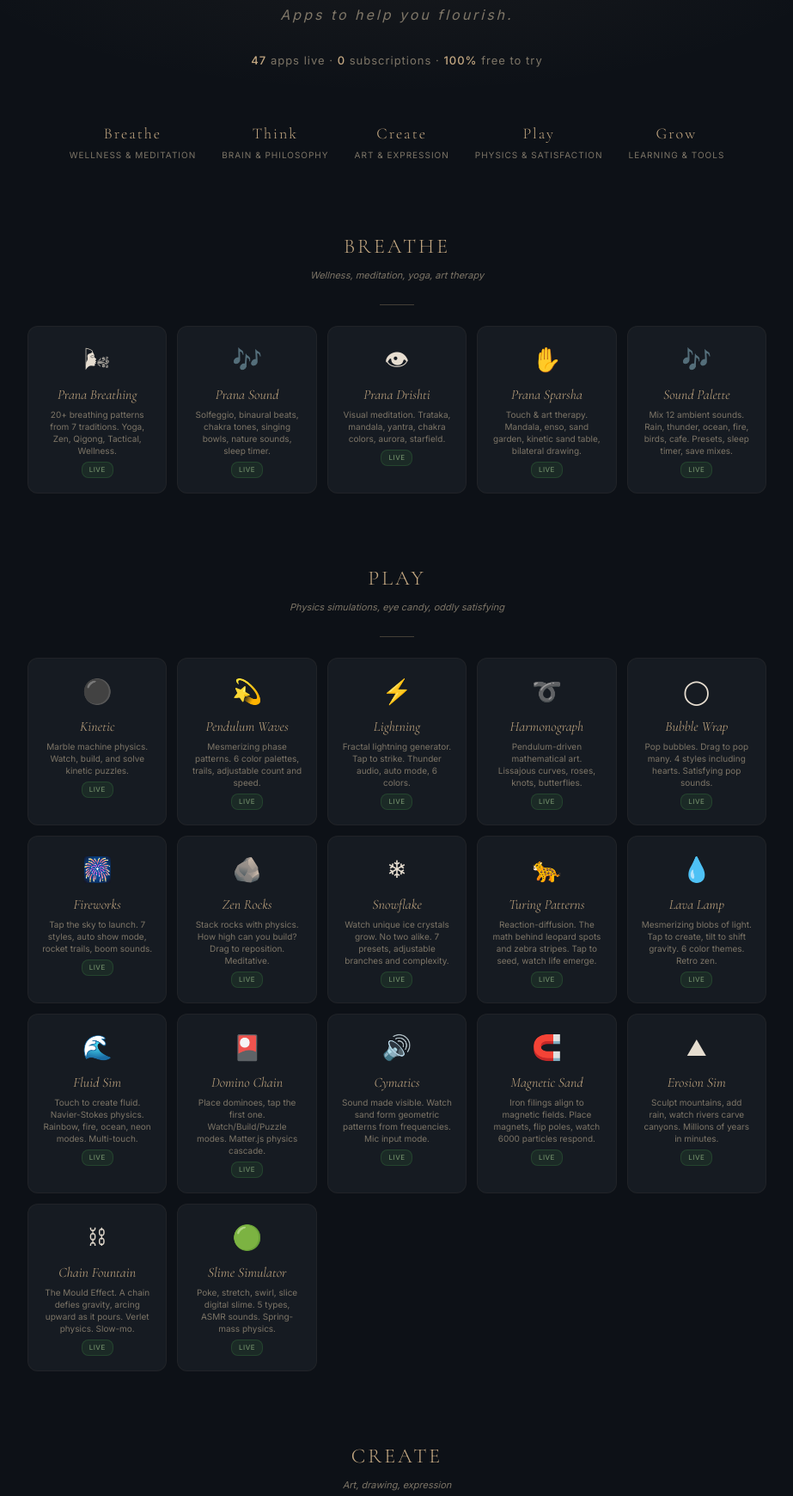
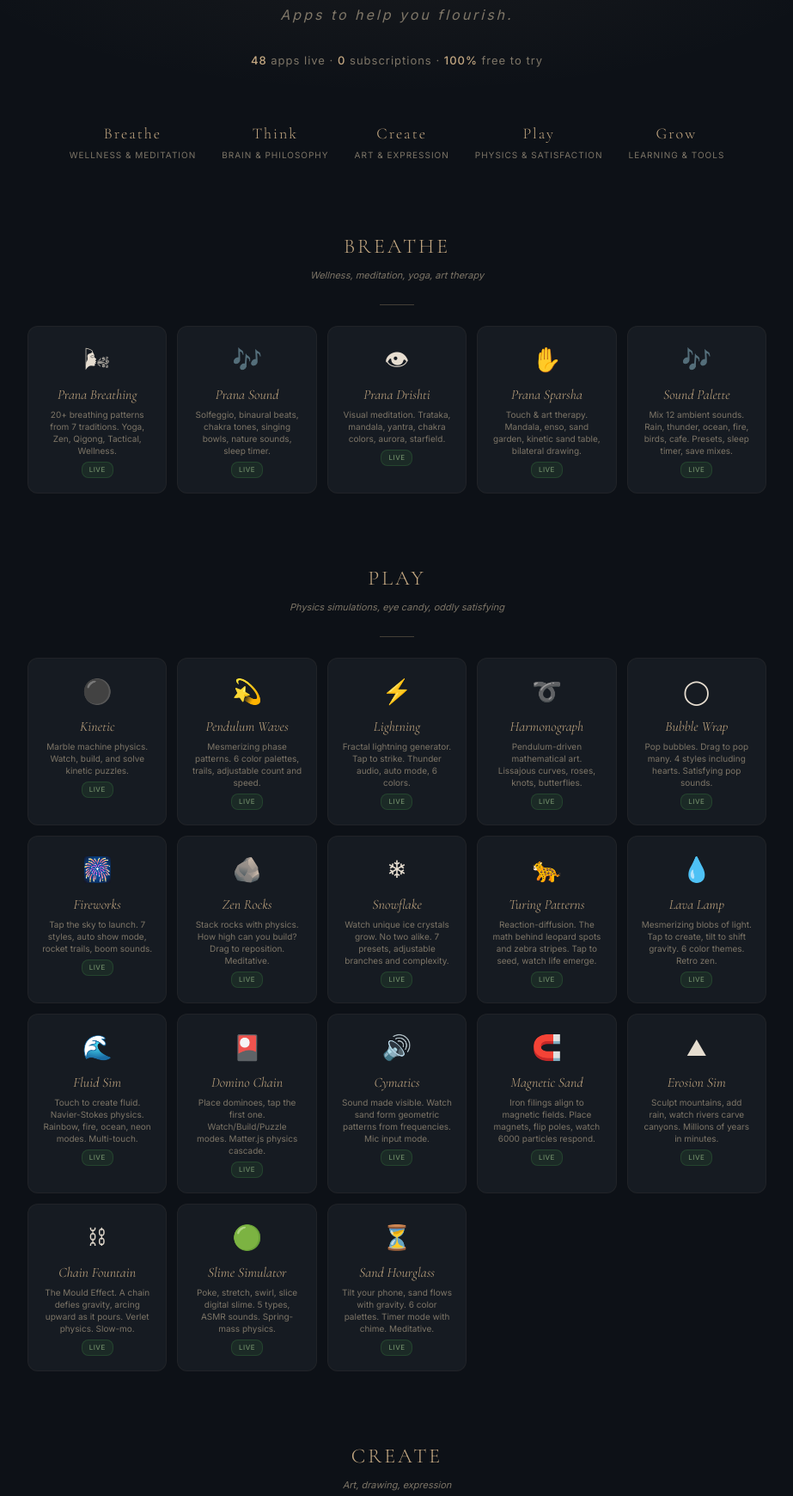
Before and after one commit to gcicc/keystone-apps, a plain HTML site: page index.html in a window 1280 px wide. Shown: the part 160-1900 px from the top of the page at 86% size, without its empty margins (178-1101 px from the left). Drawn offline with nearby package versions, Linux system fonts and the light colour scheme.

Commit message:
feat: add sand hourglass (48 total)

```diff
--- a/index.html
+++ b/index.html
@@ -62,7 +62,7 @@ a:hover{text-decoration:underline;}
 <div class="hero">
   <h1>Keystone</h1>
   <div class="tagline">Apps to help you flourish.</div>
-  <div class="count"><span>47</span> apps live &middot; <span>0</span> subscriptions &middot; <span>100%</span> free to try</div>
+  <div class="count"><span>48</span> apps live &middot; <span>0</span> subscriptions &middot; <span>100%</span> free to try</div>
 </div>
 
 <div class="pillars">
@@ -218,6 +218,12 @@ a:hover{text-decoration:underline;}
       <span class="app-icon">&#x1F7E2;</span>
       <div class="app-name">Slime Simulator</div>
       <div class="app-desc">Poke, stretch, swirl, slice digital slime. 5 types, ASMR sounds. Spring-mass physics.</div>
+      <span class="app-tag tag-live">Live</span>
+    </a>
+    <a class="app-card" href="https://gcicc.github.io/sand-hourglass/" target="_blank">
+      <span class="app-icon">&#x23F3;</span>
+      <div class="app-name">Sand Hourglass</div>
+      <div class="app-desc">Tilt your phone, sand flows with gravity. 6 color palettes. Timer mode with chime. Meditative.</div>
       <span class="app-tag tag-live">Live</span>
     </a>
   </div>
```
